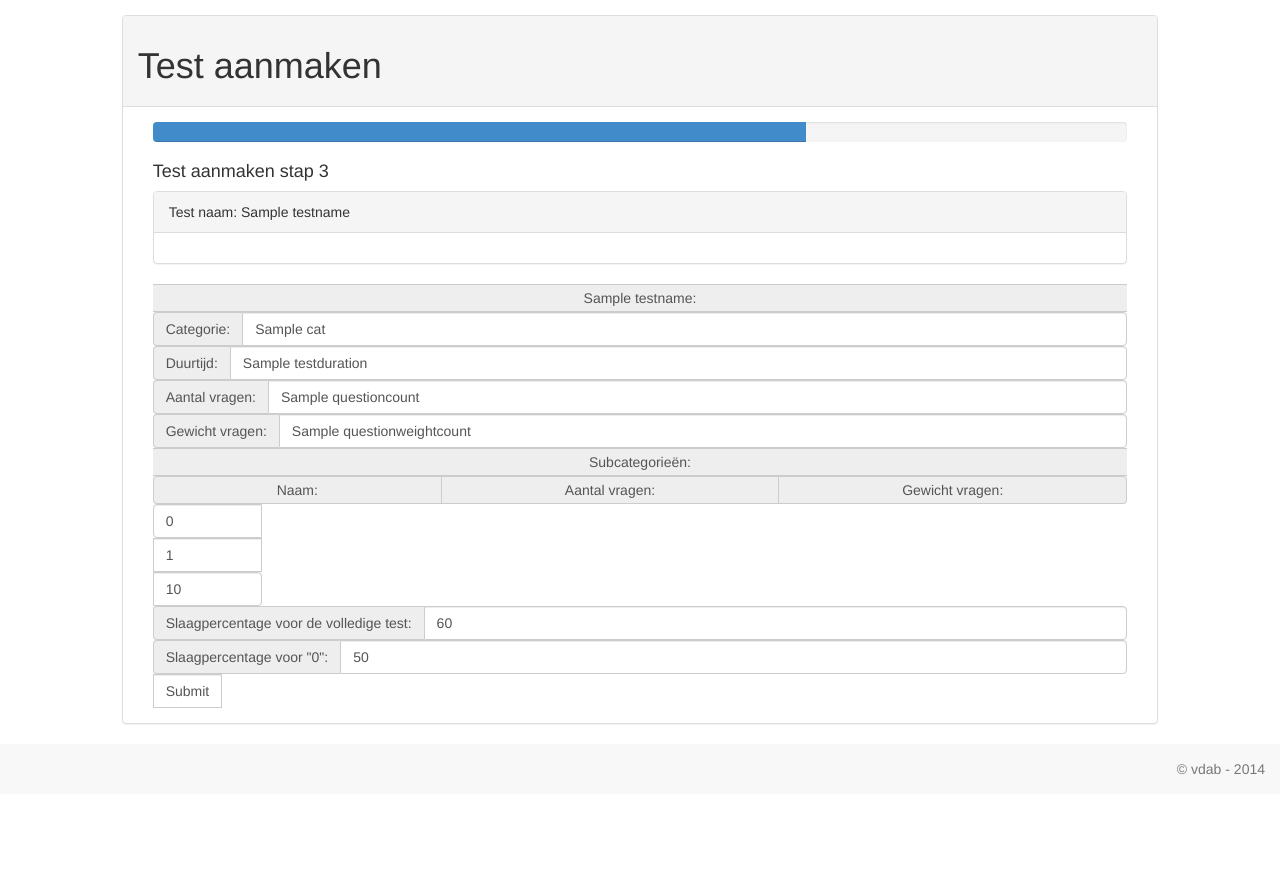
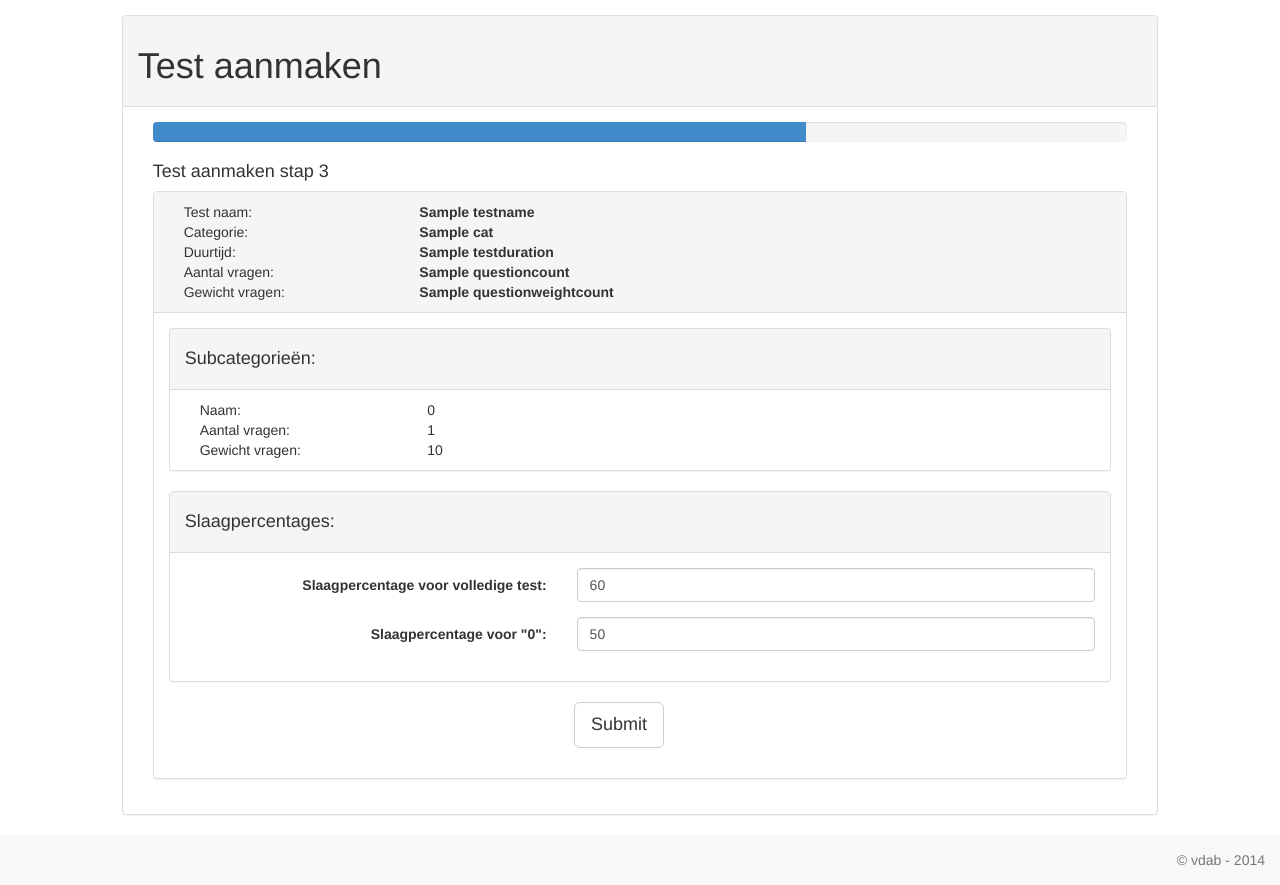
Before and after one commit to jan-vandorpe/mctesting, a PHP site: template src/Mctesting/view/testcreation.html.twig in a window 1280 px wide. Shown: the part 73-958 px from the top of the page. Before the commit the page ends 848 px from the top, so only its background shows below. Run offline with PHP 8.4, Linux system fonts and the light colour scheme; the template is opened without the code that fills it: most values are stand-ins (such as "Sample title", 1, 10 or a date in 2020); some libraries are stand-ins or nearby versions.

Commit message:
testcreation finished

```diff
--- a/src/Mctesting/view/testcreation.html.twig
+++ b/src/Mctesting/view/testcreation.html.twig
@@ -108,53 +108,61 @@
       <h4>Test aanmaken stap 3</h4>
 
       <div class="panel panel-default">
-        <div class="panel-heading">
-          Test naam: {{testname}}
+        <div class="panel-heading clearfix">
+          <p><span class="col-md-3">Test naam: </span><span class="col-md-9"><b>{{testname}}</b></span></p>
+          <p><span class="col-md-3">Categorie: </span><span class="col-md-9"><b>{{cat.catname}}</b></span></p>
+          <p><span class="col-md-3">Duurtijd: </span><span class="col-md-9"><b>{{testduration}}</b></span></p>
+          <p><span class="col-md-3">Aantal vragen: </span><span class="col-md-9"><b>{{questioncount}}</b></span></p>
+          <p><span class="col-md-3">Gewicht vragen: </span><span class="col-md-9"><b>{{questionweightcount}}</b></span></p>
         </div>
         <div class="panel-body">
+          <div class="panel panel-default">
+            <div class="panel-heading">
+              <h4>Subcategorie&euml;n:</h4>
+            </div>
+            <ul class="list-group">
+              {% for key, subcat in subcatlist %}
+                <li class="list-group-item clearfix">
+                  <span class="col-md-3">Naam: </span><span class="col-md-9">{{key}}</span>
+                  <span class="col-md-3">Aantal vragen: </span><span class="col-md-9">{{subcat.count}}</span>
+                  <span class="col-md-3">Gewicht vragen: </span><span class="col-md-9">{{subcat.weight}}</span>
+                </li>
+              {% endfor %}
+            </ul>
+          </div>
+          <form name="testcreation3" class="form-horizontal meerboven-onder" method="POST" action="{{ app.root }}/testadmin/testCreation_TestUpload" role="form">
+            <div class="panel panel-default">
+              <div class="panel-heading">
+                <h4>Slaagpercentages:</h4>
+              </div>
+
+              <div class="panel-body">
+                <div class="form-group">
+                  <label class="control-label col-md-5">Slaagpercentage voor volledige test: </label>
+                  <div class="col-md-7">
+                    <input type="text" class="form-control" name="testpasspercentage" id="testpasspercentage" value="60" pattern="^[0-9]+$" maxlength='3' required/>
+                  </div>
+                </div>
+                {% for key, subcat in subcatlist %}
+                  <div class="form-group">
+                    <label class="control-label col-md-5">Slaagpercentage voor "{{ key }}":</label>
+                    <div class="col-md-7">
+                      <input type="text" class="form-control  frmcontrolwidth-slaaginvoeg" name='subcatpasspercentage[{{ key }}]' id="subcatpasspercentage" value="50" pattern="^[0-9]+$" maxlength='3' required/>
+                    </div>
+                  </div>
+                {% endfor %}
+              </div>
+            </div>
+            <div class="form-group">
+              <div class="col-md-3 col-md-offset-5">
+                <input type="submit" name="catknop" class="btn btn-default btn-lg" >
+              </div>
+            </div>
+          </form>
 
         </div>
       </div>
-
-
-
-      <div class="lighter gebrcollectie">
-        <div class="input-group gebraddon">
-          <div class="input-group-addon">{{testname}}:</div>
-        </div>
-        <div class="input-group">
-          <span class="input-group-addon widthtestinput">Categorie: </span>
-          <div class="form-control frmcontrolwidth-testinvoeg">{{cat.catname}}</div>
-        </div>
-        <div class="input-group">
-          <span class="input-group-addon widthtestinput">Duurtijd: </span>
-          <div class="form-control frmcontrolwidth-testinvoeg">{{testduration}}</div>
-        </div>
-        <div class="input-group">
-          <span class="input-group-addon widthtestinput">Aantal vragen: </span>
-          <div class="form-control frmcontrolwidth-testinvoeg">{{questioncount}}</div>
-        </div>
-        <div class="input-group">
-          <span class="input-group-addon widthtestinput">Gewicht vragen: </span>
-          <div class="form-control frmcontrolwidth-testinvoeg">{{questionweightcount}}</div>
-        </div>
-        <div class="input-group gebraddon">
-          <div class="input-group-addon">Subcategorie&euml;n: </div>
-        </div>
-        <div class="input-group submargin">
-          <span class="input-group-addon widthtestinput centeren">Naam: </span>
-          <span class="input-group-addon widthtestinput centeren">Aantal vragen: </span>
-          <span class="input-group-addon widthtestinput centeren">Gewicht vragen: </span>
-        </div>
-        {% for key, subcat in subcatlist %}
-          <div class="input-group submargin">
-            <div class="form-control frmcontrolwidth-testsubcatinvoeg">{{key}}</div>
-            <div class="form-control frmcontrolwidth-testsubcatinvoeg">{{subcat.count}}</div>
-            <div class="form-control frmcontrolwidth-testsubcatinvoeg">{{subcat.weight}}</div>
-          </div>
-        {% endfor %}
-      </div>
-
+      {#
             <form name="testcreation3" class="form-horizontal meerboven-onder" method="POST" action="{{ app.root }}/testadmin/testCreation_TestUpload">
               <div class="input-group">
                 <label for="testpasspercentage" class="input-group-addon widthslaaginput">Slaagpercentage voor de volledige test:</label>
@@ -169,26 +177,25 @@
                 </div>
 
               {% endfor %}
-
-
-        <div class="input-group">
-          <input type="submit" name="catknop" class="form-control marginonbutton" >
-        </div>
-      </form>
+      #}
     {% else %}
       <div class="progress">
-        <div class="progress-bar progress-bar-striped active" role="progressbar" aria-valuenow="100" aria-valuemin="0" aria-valuemax="100" style="width: 100%;">
+        <div class="progress-bar" role="progressbar" aria-valuenow="100" aria-valuemin="0" aria-valuemax="100" style="width: 100%;">
           <span class="sr-only">100% Compleet</span>
         </div>
       </div>
       <h4>Test aanmaken voltooid.</h4>
       <p>Er is een nieuwe test aangemaakt. Gebruik het linkermenu om verder te werken. </p>
+      <br>
       <h4>Dummytest afleggen</h4>
-      <form name="testcreation3" class="form-horizontal meerboven-onder" method="POST" action="{{ app.root }}/test/rundummy/{{ testid }}">
+      <form name="testcreation3" class="form-horizontal meerboven-onder" method="POST" action="{{ app.root }}/test/rundummy/{{ testid }}" role="form">
         <p>Klik hier om een dummytest af te leggen:</p>
-        <input type="submit" name="catknop" value="Test afleggen" class="form-control marginonbutton" >
+        <div class="form-group">
+          <div class="col-md-3">
+            <input type="submit" name="catknop" value="Test afleggen" class="btn btn-default" >
+          </div>
+        </div>
       </form>
     {% endif %}
   </div>
-
 {% endblock content %}
```
Lines whose indentation alone changed are shown as unchanged.
